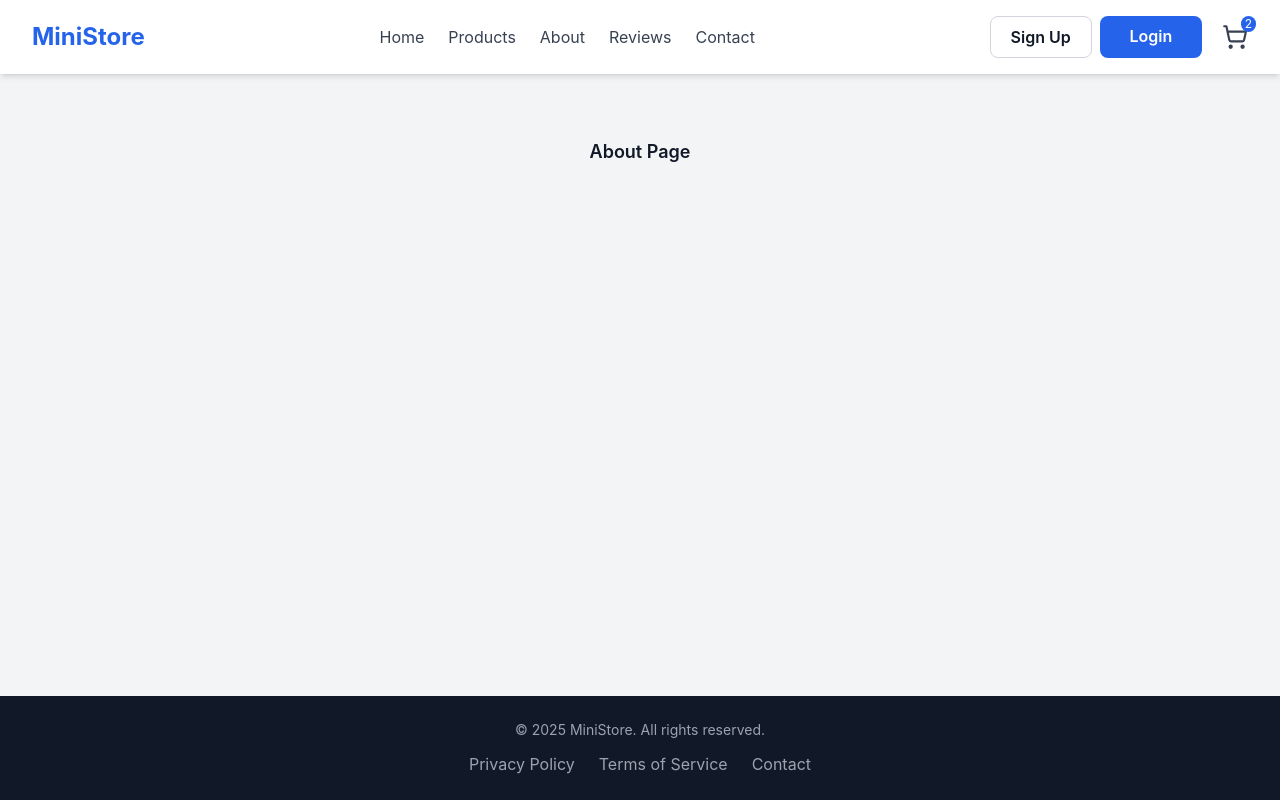
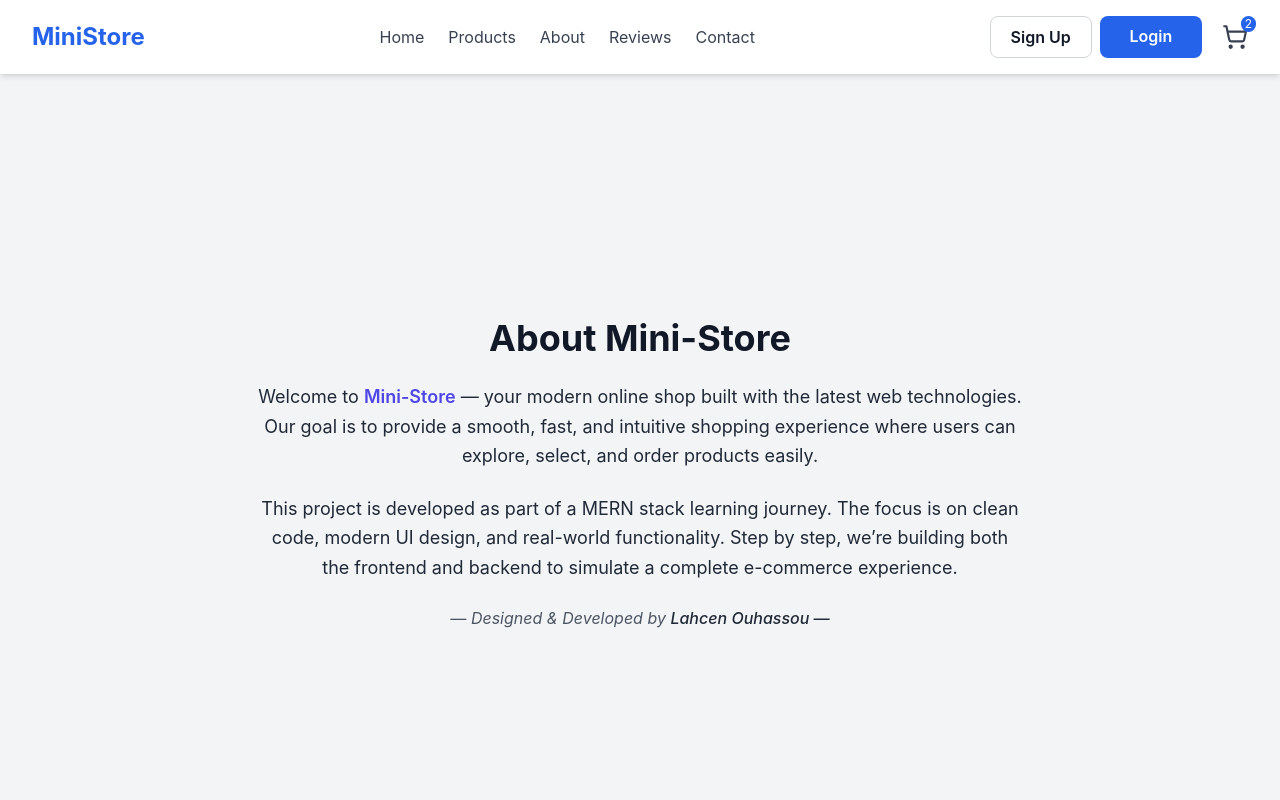
Before and after one commit to Lahcen-Ouhassou/Mini-Store, a React app in the folder frontend/: page /about in a window 1280 px wide. Shown: the top 800 px of the page. Built offline with nearby package versions, Linux system fonts and the light colour scheme; the HTML template or start-up script is replaced by a standard one.

Commit message:
Add About

```diff
--- a/frontend/src/App.jsx
+++ b/frontend/src/App.jsx
@@ -14,6 +14,7 @@ import ProductDetails from "./pages/ProductDetails";
 import Cart from "./pages/Cart";
 import Checkout from "./pages/Checkout";
 import Reviews from "./pages/Reviews";
+import About from "./pages/About";
 
 function App() {
   return (
@@ -49,14 +50,7 @@ function App() {
           <Route path="/checkout" element={<Checkout />} />
 
           {/* About/Contact*/}
-          <Route
-            path="/about"
-            element={
-              <div className="py-16 text-center text-lg font-semibold">
-                About Page
-              </div>
-            }
-          />
+          <Route path="/about" element={<About />} />
           <Route
             path="/contact"
             element={
--- /dev/null
+++ b/frontend/src/pages/About.jsx
@@ -0,0 +1,34 @@
+import React from "react";
+
+function About() {
+  return (
+    <section className="min-h-screen bg-gray-85 flex flex-col items-center justify-center px-6 py-16 text-gray-800">
+      <div className="max-w-3xl text-center">
+        <h1 className="text-4xl font-bold mb-6 text-gray-900">
+          About Mini-Store
+        </h1>
+        <p className="text-lg leading-relaxed mb-6">
+          Welcome to{" "}
+          <span className="font-semibold text-indigo-600">Mini-Store</span> —
+          your modern online shop built with the latest web technologies. Our
+          goal is to provide a smooth, fast, and intuitive shopping experience
+          where users can explore, select, and order products easily.
+        </p>
+
+        <p className="text-lg leading-relaxed mb-6">
+          This project is developed as part of a MERN stack learning journey.
+          The focus is on clean code, modern UI design, and real-world
+          functionality. Step by step, we’re building both the frontend and
+          backend to simulate a complete e-commerce experience.
+        </p>
+
+        <p className="text-md text-gray-600 italic">
+          — Designed & Developed by{" "}
+          <span className="font-medium text-gray-800">Lahcen Ouhassou — </span>
+        </p>
+      </div>
+    </section>
+  );
+}
+
+export default About;
```
